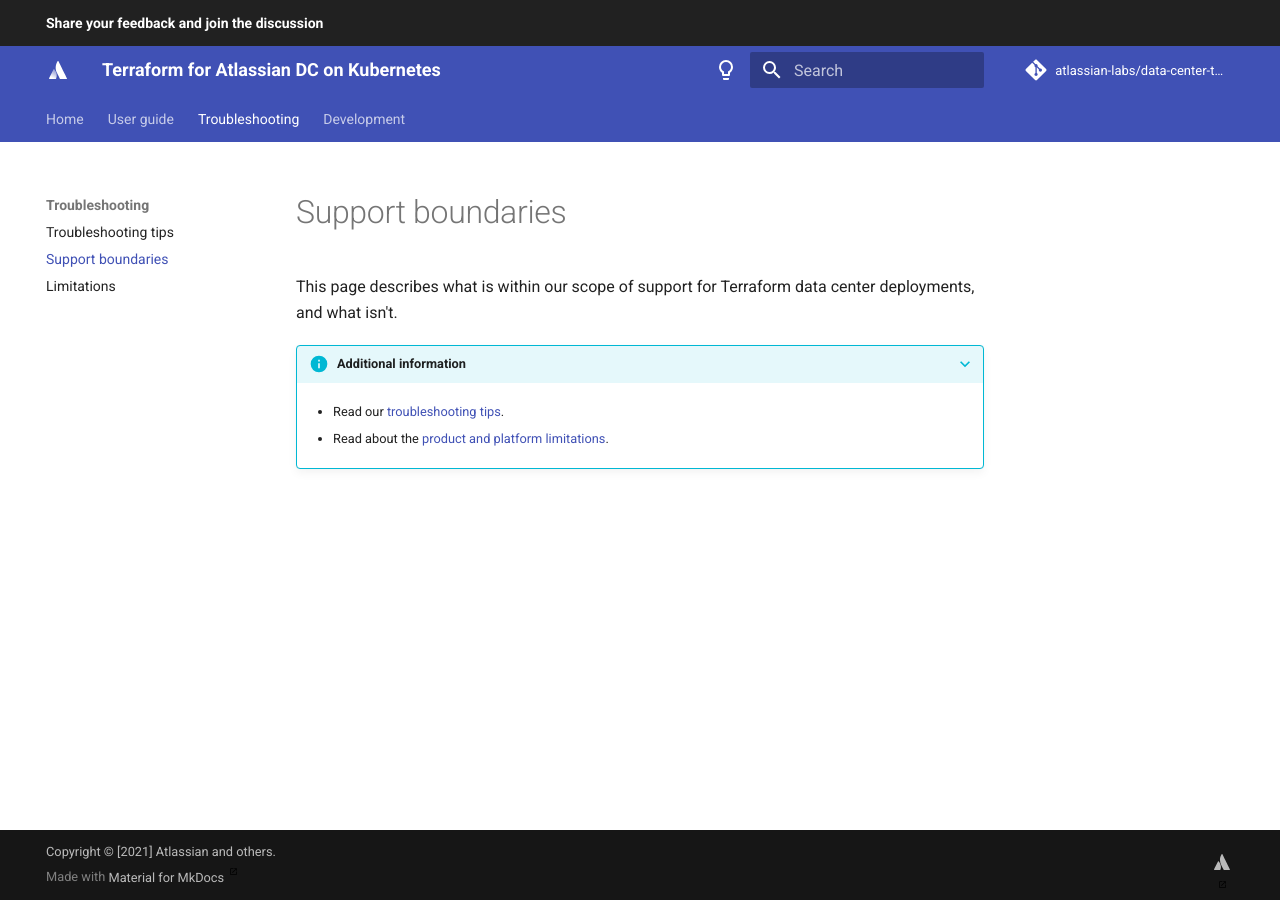
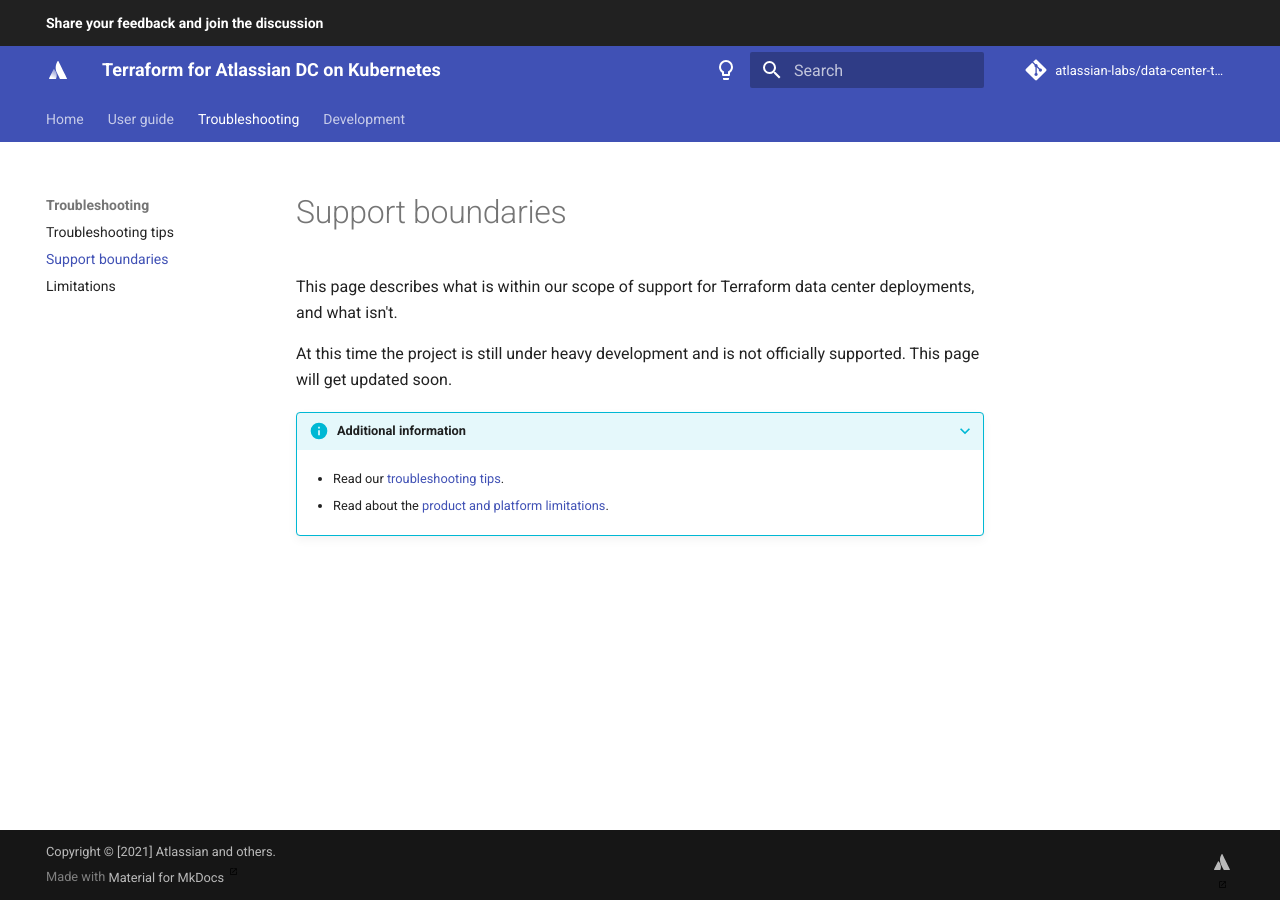
Before and after one commit to atlassian-labs/data-center-terraform, an MkDocs documentation site: the page built from docs/docs/troubleshooting/SUPPORT_BOUNDARIES.md, in a window 1280 px wide. Built offline with MkDocs 1.6.1 and Material for MkDocs 9.7.7, drawn with Linux system fonts in a browser that asks for light colours; comment, search, counter and statistics services are not loaded.

Commit message:
TFKUBE-51: Fixed the link to supported boundaries (#56)
* TFKUBE-51: Fixed the link to supported boundaries

* TFKUBE-51: Add message in documentation to state the project is not supported yet

Co-authored-by: nghazalibeiklar <nghazalibeiklar@atlassian.com>

```diff
--- a/docs/docs/troubleshooting/SUPPORT_BOUNDARIES.md
+++ b/docs/docs/troubleshooting/SUPPORT_BOUNDARIES.md
@@ -1,6 +1,10 @@
 # Support boundaries
 
 This page describes what is within our scope of support for Terraform data center deployments, and what isn't.
+
+At this time the project is still under heavy development and is not officially supported.
+This page will get updated soon.
+
 
 ???+ info "Additional information"
 
```
Also changed, not shown: docs/docs/README.md (+1 -0 lines), 1 other file.
